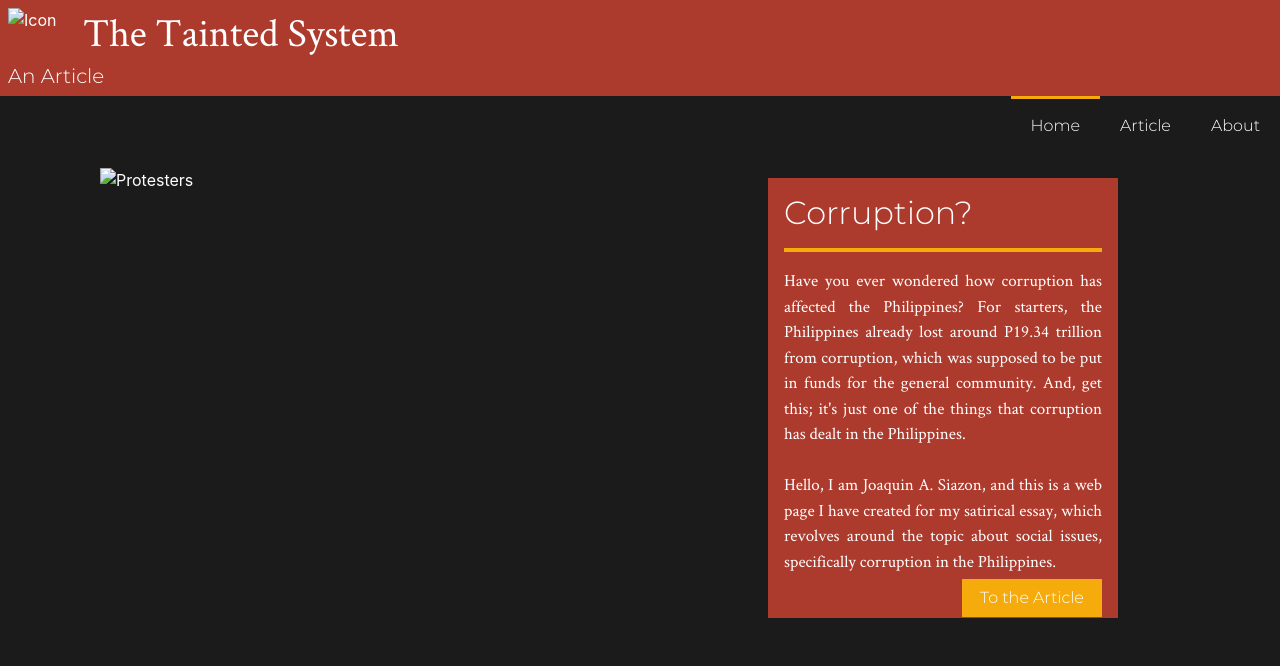
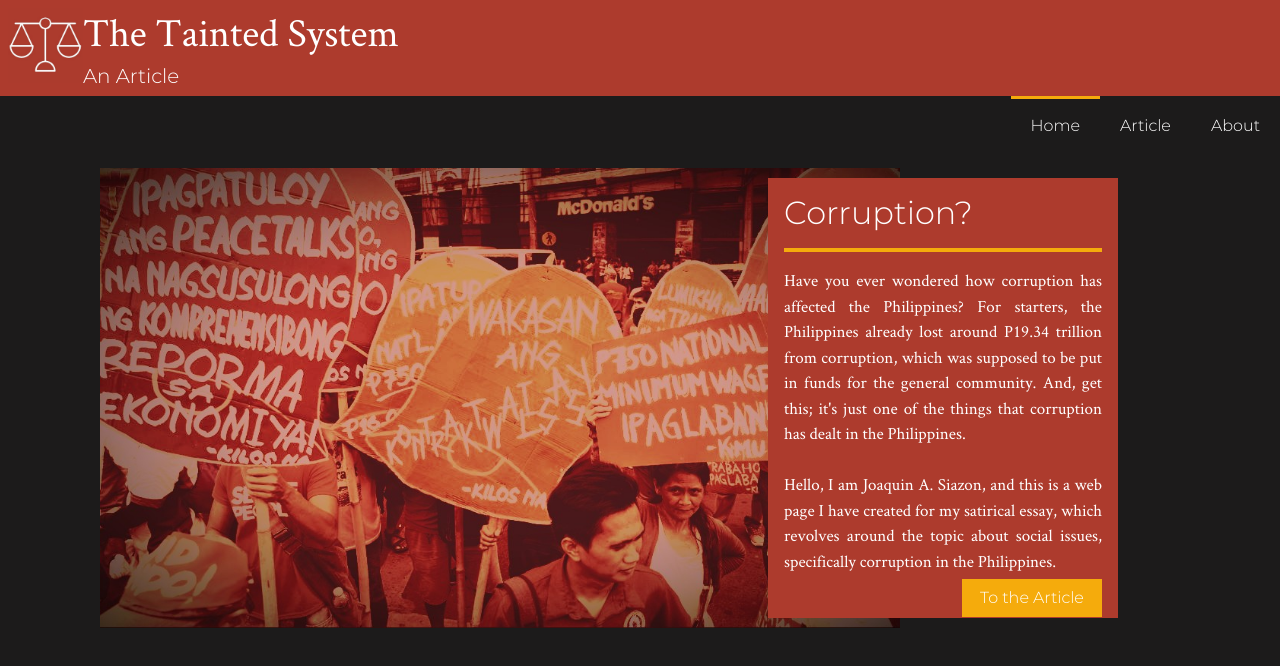
Before and after one commit to AkiSiazon/jasiazon.github.io, a plain HTML site: page index.html in a window 1280 px wide. Drawn offline with nearby package versions, Linux system fonts and the light colour scheme; files whose address does not match are found by name.

Commit message:
Update index.html

```diff
--- a/index.html
+++ b/index.html
@@ -3,7 +3,7 @@
 	<head>
 		<title>The Tainted System</title>
 		<meta charset="UTF-8">
-		<link rel="shortcut icon" type="image/x-icon" href="Images/favicon.jpg">
+		<link rel="shortcut icon" type="image/x-icon" href="favicon.jpg">
 		<meta name="viewport" content="width=device-width">
 		<link rel="stylesheet" href="https://maxcdn.bootstrapcdn.com/bootstrap/4.5.2/css/bootstrap.min.css">
 		<script src="https://ajax.googleapis.com/ajax/libs/jquery/3.5.1/jquery.min.js"></script>
@@ -15,7 +15,7 @@
 	<body class="container-fluid p-0">
 
 		<header class=" p-2">
-			<img src="Images/favicon.jpg" id="Icon" alt="Icon">
+			<img src="favicon.jpg" id="Icon" alt="Icon">
 			<h1 > The Tainted System</h1>
 			<h5 >An Article</h5>
 		</header>
@@ -34,7 +34,7 @@
 			</ul>
 		</nav>
 		<br><br><br>
-		<img title="Taken From https://cbcpnews.net/cbcpnews/corruption-is-the-scourge-of-the-nation/" class="img-fluid " src="Images/Mainpagepic.jpg" id="homepic" alt="Protesters">
+		<img title="Taken From https://cbcpnews.net/cbcpnews/corruption-is-the-scourge-of-the-nation/" class="img-fluid " src="Mainpagepic.jpg" id="homepic" alt="Protesters">
 
 
 		<div class="p-3" id="Intro">
```
